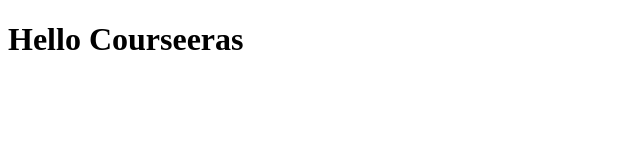
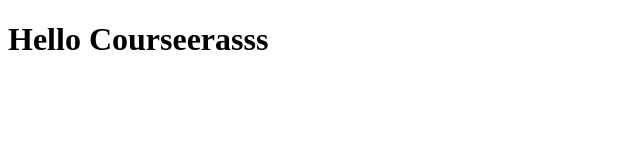
Before and after one commit to vrn1993/Courseera_Test, a plain HTML site: page index.html in a window 1280 px wide. Shown: the full height of the page, 0-640 px from the left. Drawn offline with Linux system fonts and the light colour scheme.

Commit message:
Latest Commit

```diff
--- a/index.html
+++ b/index.html
@@ -5,6 +5,6 @@
     <title>Hello Courseera</title>
   </head>
   <body>
-    <h1>Hello Courseeras</h1>
+    <h1>Hello Courseerasss</h1>
   </body>
 </html>
```
